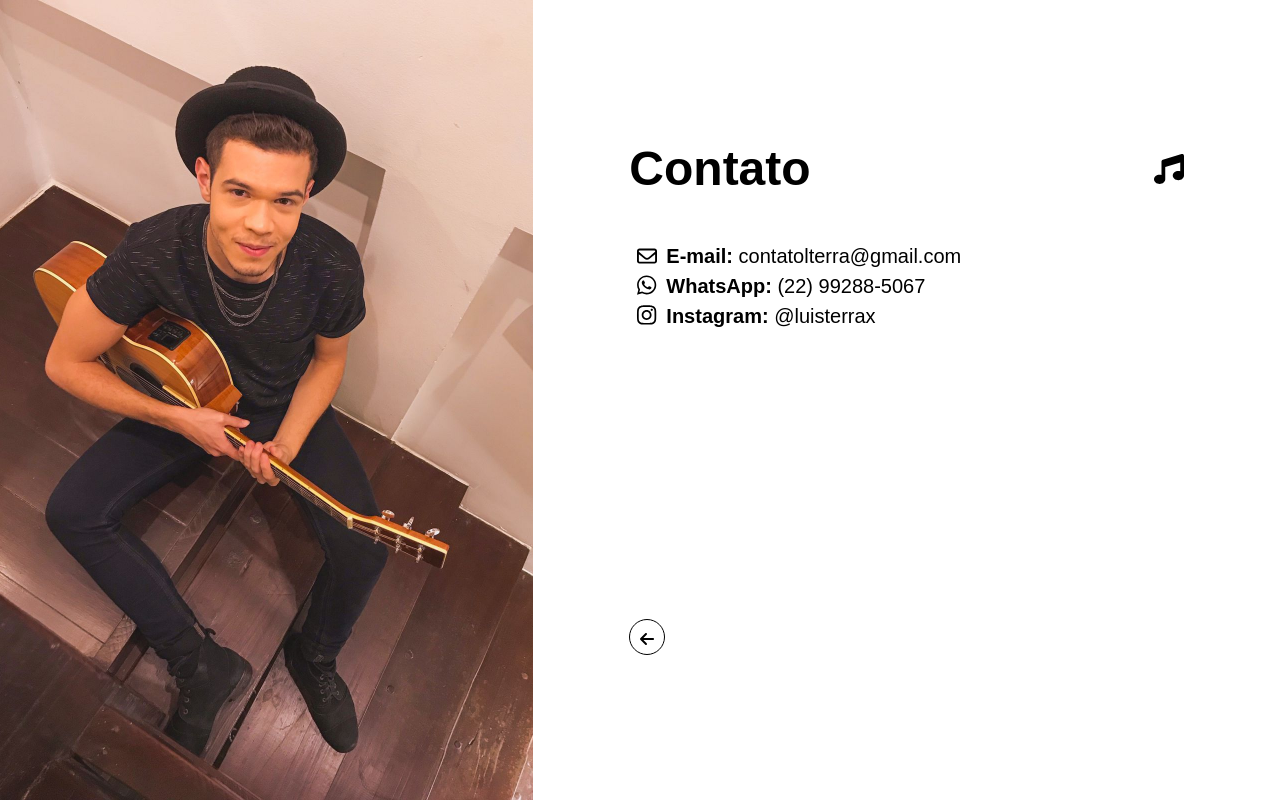
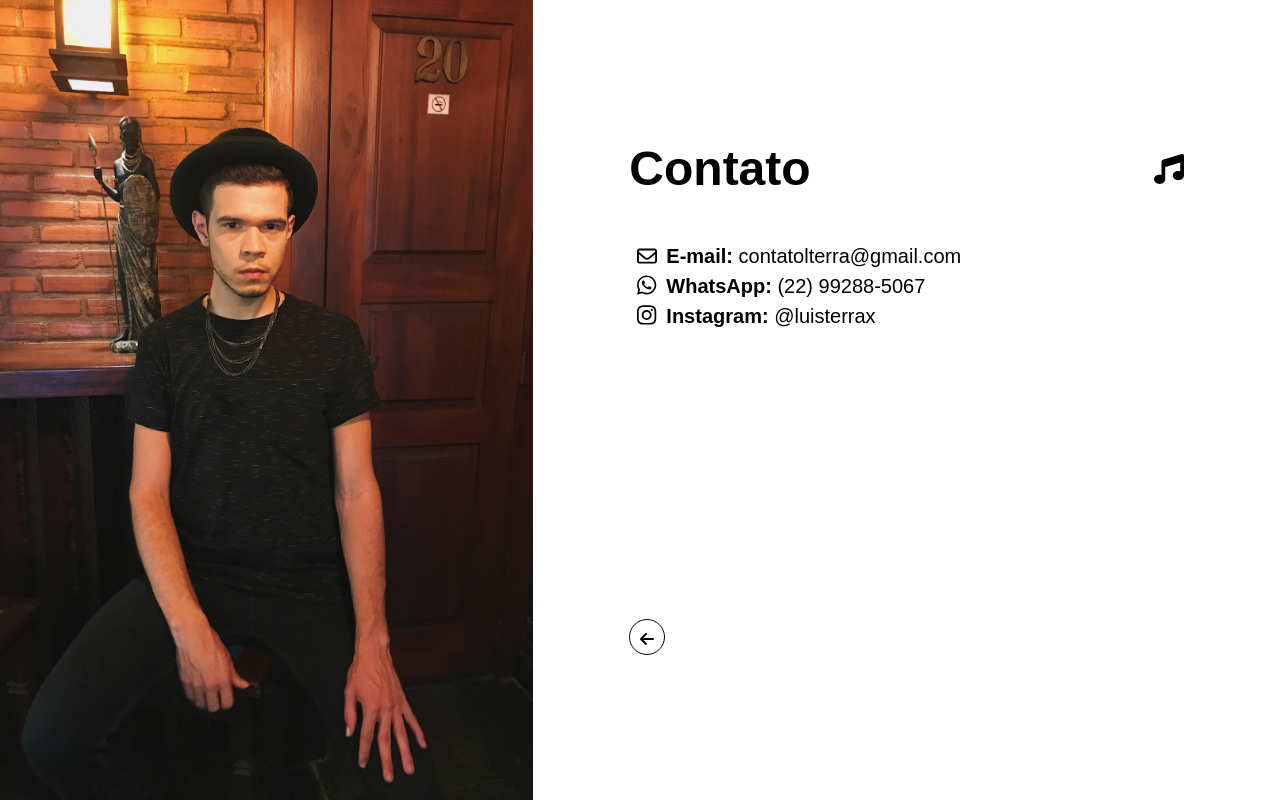
Before and after one commit to Bentroen/luisterra.com, a Next.js app: page /contato in a window 1280 px wide. Built offline with nearby package versions, Linux system fonts and the light colour scheme.

Commit message:
feat: alterar background da página Sobre e Contato

```diff
--- a/src/pages/contato.tsx
+++ b/src/pages/contato.tsx
@@ -19,7 +19,7 @@ export default function Home() {
           <div className="col-span-12 w-full h-[24rem] md:h-full md:col-span-5 flex">
             <img
               className="object-cover w-full h-full [object-position:0_20%] md:object-center"
-              src="/background2.jpg"
+              src="/background1.jpg"
               alt="Luis Terra"
             />
           </div>
--- a/src/pages/sobre.tsx
+++ b/src/pages/sobre.tsx
@@ -17,7 +17,7 @@ export default function Home() {
           <div className="col-span-12 w-full h-[24rem] md:h-full md:col-span-5 flex">
             <img
               className="object-cover w-full h-full [object-position:0_20%] md:object-center"
-              src="/background2.jpg"
+              src="/background3.jpg"
               alt="Luis Terra"
             />
           </div>
```
